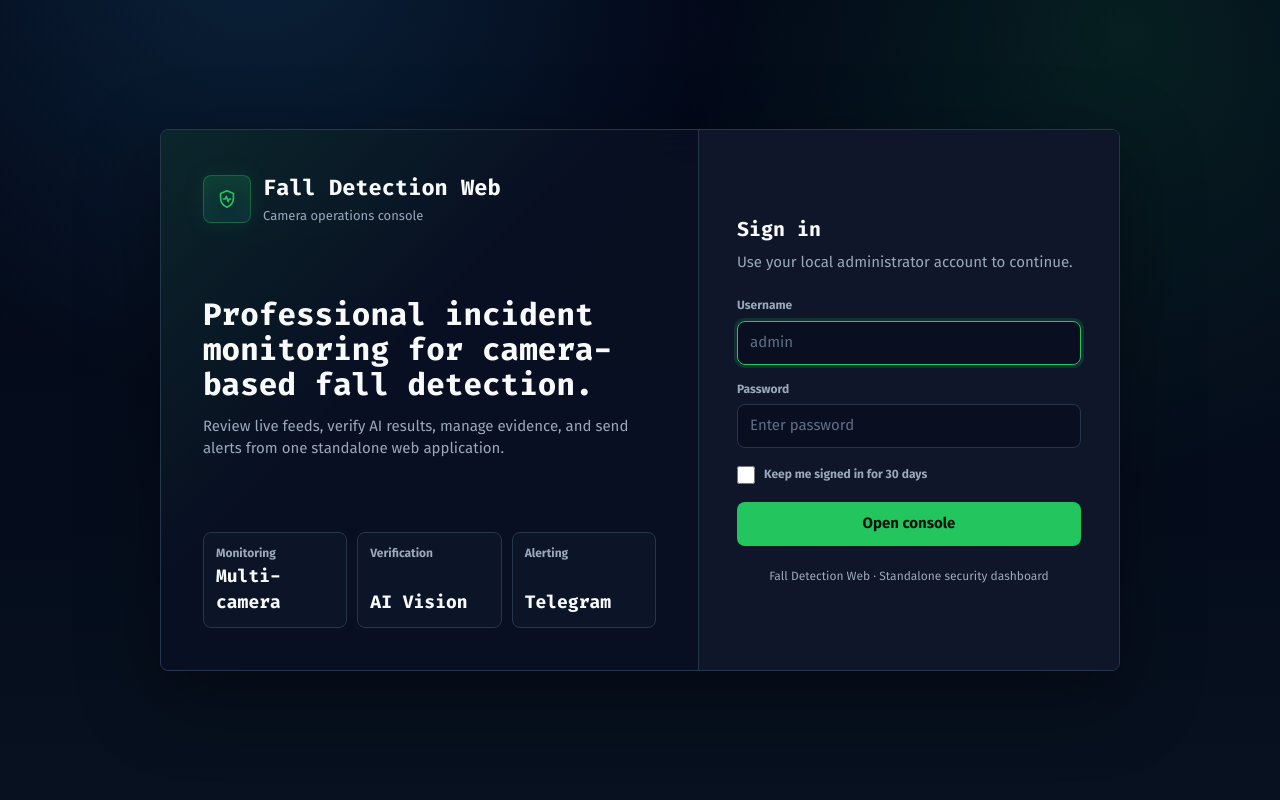
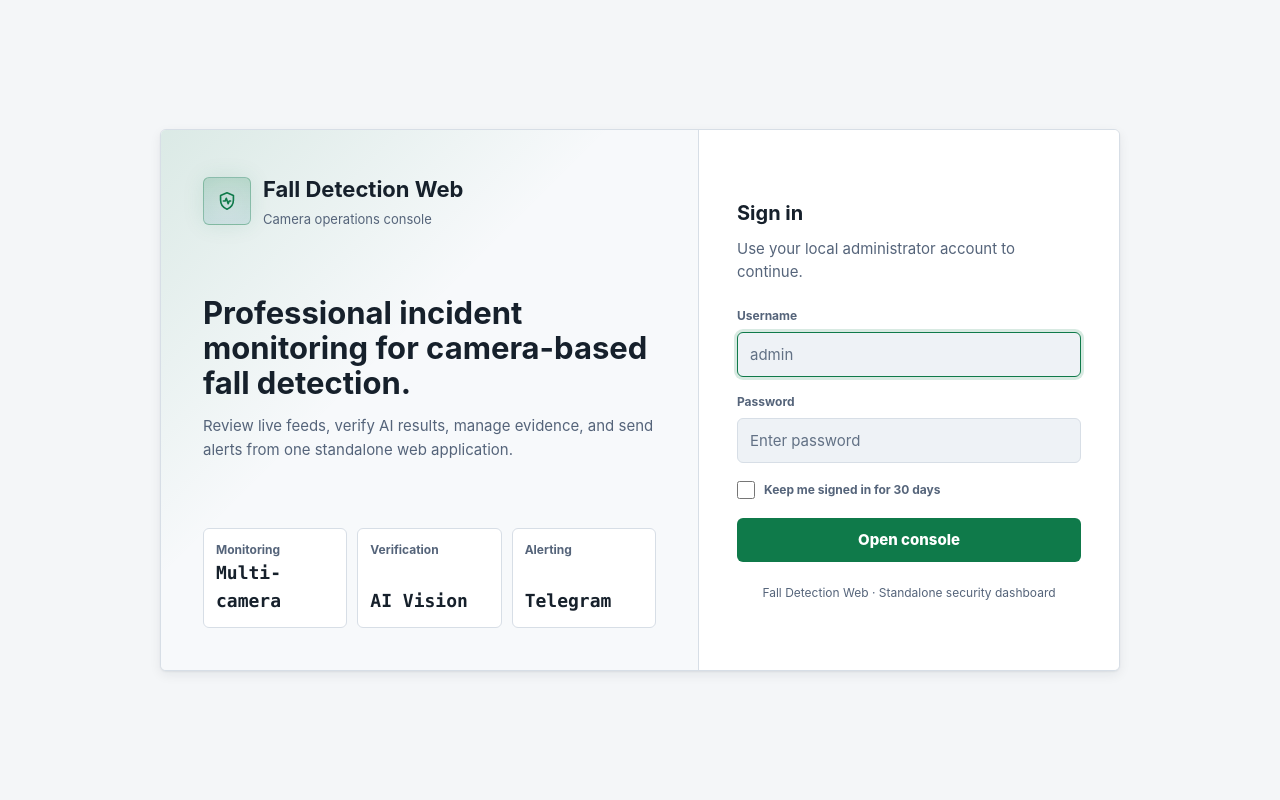
Before and after one commit to SamCh1/AI_detect, a FastAPI app: page /login in a window 1280 px wide. Run offline with FastAPI, Linux system fonts and the light colour scheme.

Commit message:
feat(260913-gqp-01): reskin login.html to clinical light theme
- Replace 12-token dark :root with the 31-token canonical clinical palette
- Delete Google Fonts @import; body uses a system humanist sans stack
- Drop monospace from h1/h2 (kept only on .mono and .status-card b)
- Flatten the neon body gradient to flat var(--bg)
- Migrate all 16 hex + 18 rgba legacy literals per the migration map
- Fix button:hover regression (var(--good) hover on var(--good) base
  was a no-op); use var(--good-ink) for a visible darken-on-hover

Co-Authored-By: Claude Sonnet 5 <noreply@anthropic.com>

```diff
--- a/fall_detection_web/templates/login.html
+++ b/fall_detection_web/templates/login.html
@@ -6,21 +6,43 @@
   <title>Login - Fall Detection Web</title>
   <link rel="icon" type="image/svg+xml" href="/favicon.ico">
   <style>
-    @import url('https://fonts.googleapis.com/css2?family=Fira+Code:wght@500;600;700&family=Fira+Sans:wght@400;500;600;700&display=swap');
-
     :root {
-      --bg: #020617;
-      --surface: #0f172a;
-      --surface-2: #111c2f;
-      --line: #26364d;
-      --line-strong: #3d506c;
-      --text: #f8fafc;
-      --muted: #9aa8bd;
-      --good: #22c55e;
-      --info: #38bdf8;
-      --bad: #f43f5e;
-      --radius: 8px;
-      --shadow: 0 24px 80px rgba(0, 0, 0, .38);
+      --bg: #f4f6f8;
+      --bg-soft: #eceff3;
+      --surface: #ffffff;
+      --surface-2: #f7f9fb;
+      --surface-3: #eef2f6;
+      --line: #d7dee6;
+      --line-strong: #b3bfcc;
+      --text: #16202b;
+      --muted: #55647a;
+      --faint: #627185;
+      --good: #0f7a4a;
+      --good-ink: #0b5c38;
+      --good-wash: #e6f4ec;
+      --good-edge: #9ccfb5;
+      --info: #1565a8;
+      --info-ink: #0f4c80;
+      --info-wash: #e4eff8;
+      --info-edge: #9dc2e0;
+      --warn: #8a5a00;
+      --warn-ink: #6b4500;
+      --warn-wash: #fbf0dd;
+      --warn-edge: #ddbc7e;
+      --bad: #b3261e;
+      --bad-ink: #8c1d18;
+      --bad-wash: #fbe9e7;
+      --bad-edge: #e3a9a4;
+      --neutral: #55647a;
+      --neutral-ink: #3d4a5c;
+      --neutral-wash: #eef1f5;
+      --neutral-edge: #c3ccd8;
+      --media-well: #0b0f14;
+      --console-bg: #10161d;
+      --console-ink: #cdd6e0;
+      --shadow: 0 1px 2px rgba(16, 32, 48, .06), 0 4px 12px rgba(16, 32, 48, .07);
+      --radius: 6px;
+      --sidebar: 272px;
     }
 
     * { box-sizing: border-box; }
@@ -30,12 +52,9 @@
       display: grid;
       place-items: center;
       padding: 22px;
-      background:
-        radial-gradient(circle at 20% -12%, rgba(56, 189, 248, .16), transparent 31rem),
-        radial-gradient(circle at 88% 4%, rgba(34, 197, 94, .13), transparent 28rem),
-        linear-gradient(180deg, #020617 0%, #07111f 100%);
+      background: var(--bg);
       color: var(--text);
-      font: 15px/1.45 "Fira Sans", Arial, sans-serif;
+      font: 15px/1.55 -apple-system, BlinkMacSystemFont, "Segoe UI", Roboto, "Helvetica Neue", Arial, sans-serif;
     }
 
     .shell {
@@ -45,9 +64,8 @@
       border: 1px solid var(--line);
       border-radius: var(--radius);
       overflow: hidden;
-      background: rgba(15, 23, 42, .84);
+      background: var(--surface);
       box-shadow: var(--shadow);
-      backdrop-filter: blur(18px);
     }
 
     .intro {
@@ -57,8 +75,8 @@
       flex-direction: column;
       justify-content: space-between;
       background:
-        linear-gradient(135deg, rgba(34, 197, 94, .12), transparent 42%),
-        rgba(2, 6, 23, .32);
+        linear-gradient(135deg, rgba(15, 122, 74, .12), transparent 42%),
+        var(--surface-2);
       border-right: 1px solid var(--line);
     }
 
@@ -75,13 +93,13 @@
       display: grid;
       place-items: center;
       color: var(--good);
-      background: linear-gradient(180deg, rgba(34, 197, 94, .16), rgba(56, 189, 248, .08));
-      border: 1px solid rgba(34, 197, 94, .36);
-      box-shadow: inset 0 0 28px rgba(34, 197, 94, .08), 0 0 22px rgba(34, 197, 94, .10);
+      background: linear-gradient(180deg, rgba(15, 122, 74, .16), rgba(21, 101, 168, .08));
+      border: 1px solid rgba(15, 122, 74, .36);
+      box-shadow: inset 0 0 28px rgba(15, 122, 74, .08), 0 0 22px rgba(15, 122, 74, .10);
     }
 
     svg { width: 22px; height: 22px; fill: none; stroke: currentColor; stroke-width: 1.8; stroke-linecap: round; stroke-linejoin: round; }
-    h1, h2, .mono { font-family: "Fira Code", ui-monospace, SFMono-Regular, Consolas, monospace; }
+    .mono { font-family: ui-monospace, SFMono-Regular, "SF Mono", Menlo, Consolas, monospace; }
     h1, h2, p { margin: 0; }
     h1 { font-size: 22px; }
     .brand p { margin-top: 3px; color: var(--muted); font-size: 13px; }
@@ -98,20 +116,20 @@
       min-height: 92px;
       border: 1px solid var(--line);
       border-radius: var(--radius);
-      background: rgba(15, 23, 42, .7);
+      background: var(--surface);
       padding: 12px;
       display: grid;
       align-content: space-between;
     }
     .status-card span { color: var(--muted); font-size: 12px; font-weight: 700; }
-    .status-card b { font-family: "Fira Code", monospace; font-size: 18px; }
+    .status-card b { font-family: ui-monospace, SFMono-Regular, "SF Mono", Menlo, Consolas, monospace; font-size: 18px; }
 
     .login {
       padding: 42px 38px;
       display: flex;
       flex-direction: column;
       justify-content: center;
-      background: rgba(15, 23, 42, .94);
+      background: var(--surface);
     }
 
     .login h2 { font-size: 20px; margin-bottom: 8px; }
@@ -122,7 +140,7 @@
       min-height: 44px;
       border: 1px solid var(--line);
       border-radius: var(--radius);
-      background: rgba(2, 6, 23, .42);
+      background: var(--surface-3);
       color: var(--text);
       padding: 10px 12px;
       font: inherit;
@@ -132,9 +150,9 @@
     }
     input:focus, button:focus-visible {
       border-color: var(--good);
-      box-shadow: 0 0 0 3px rgba(34, 197, 94, .16);
+      box-shadow: 0 0 0 3px rgba(15, 122, 74, .16);
     }
-    input::placeholder { color: #5f6f85; }
+    input::placeholder { color: var(--faint); }
 
     .check-row {
       display: flex;
@@ -157,22 +175,22 @@
     button {
       width: 100%;
       min-height: 44px;
-      border: 1px solid rgba(34, 197, 94, .68);
+      border: 1px solid rgba(15, 122, 74, .68);
       border-radius: var(--radius);
       background: var(--good);
-      color: #04130a;
+      color: #ffffff;
       font: inherit;
       font-weight: 800;
       cursor: pointer;
       transition: background .18s ease;
     }
-    button:hover { background: #4ade80; }
+    button:hover { background: var(--good-ink); }
 
     .error {
-      border: 1px solid rgba(244, 63, 94, .44);
+      border: 1px solid rgba(179, 38, 30, .44);
       border-radius: var(--radius);
-      background: rgba(244, 63, 94, .10);
-      color: #fecdd3;
+      background: rgba(179, 38, 30, .10);
+      color: var(--bad-ink);
       padding: 11px 12px;
       margin-bottom: 16px;
       font-weight: 700;
```
